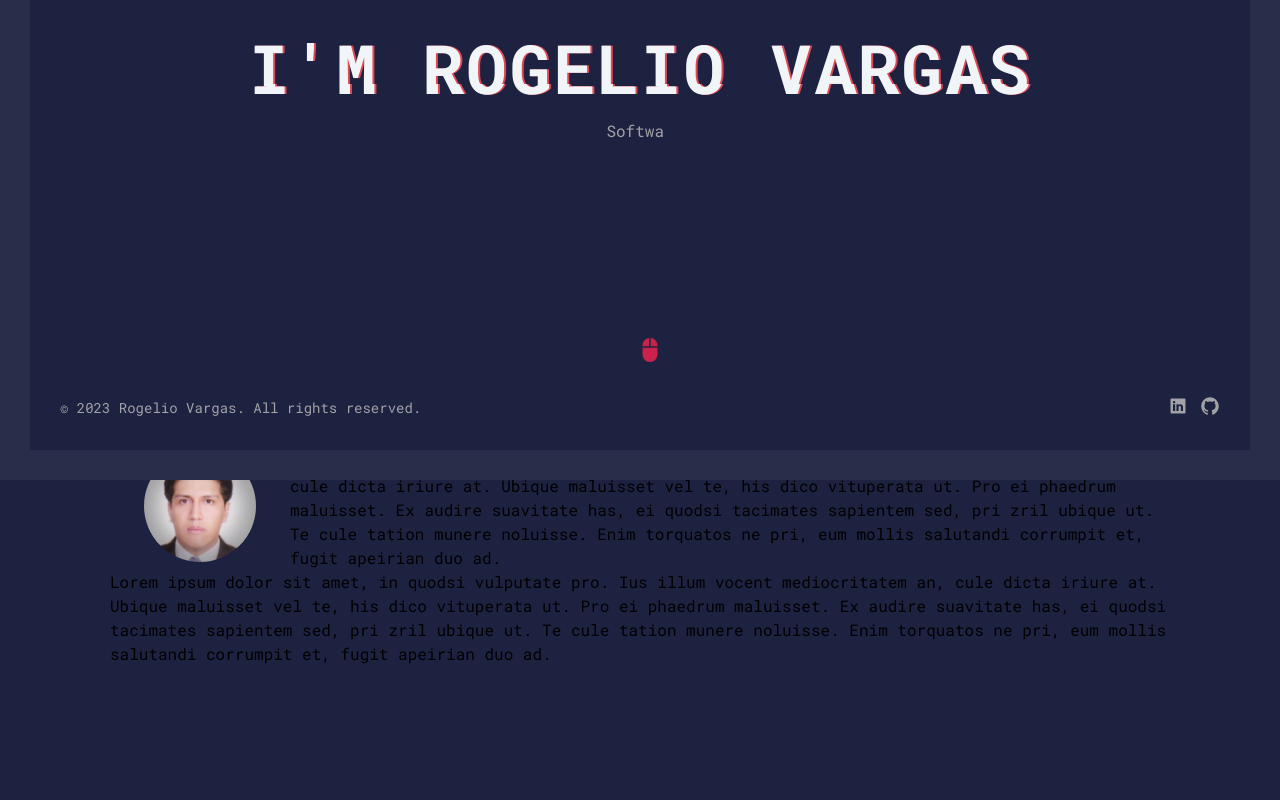
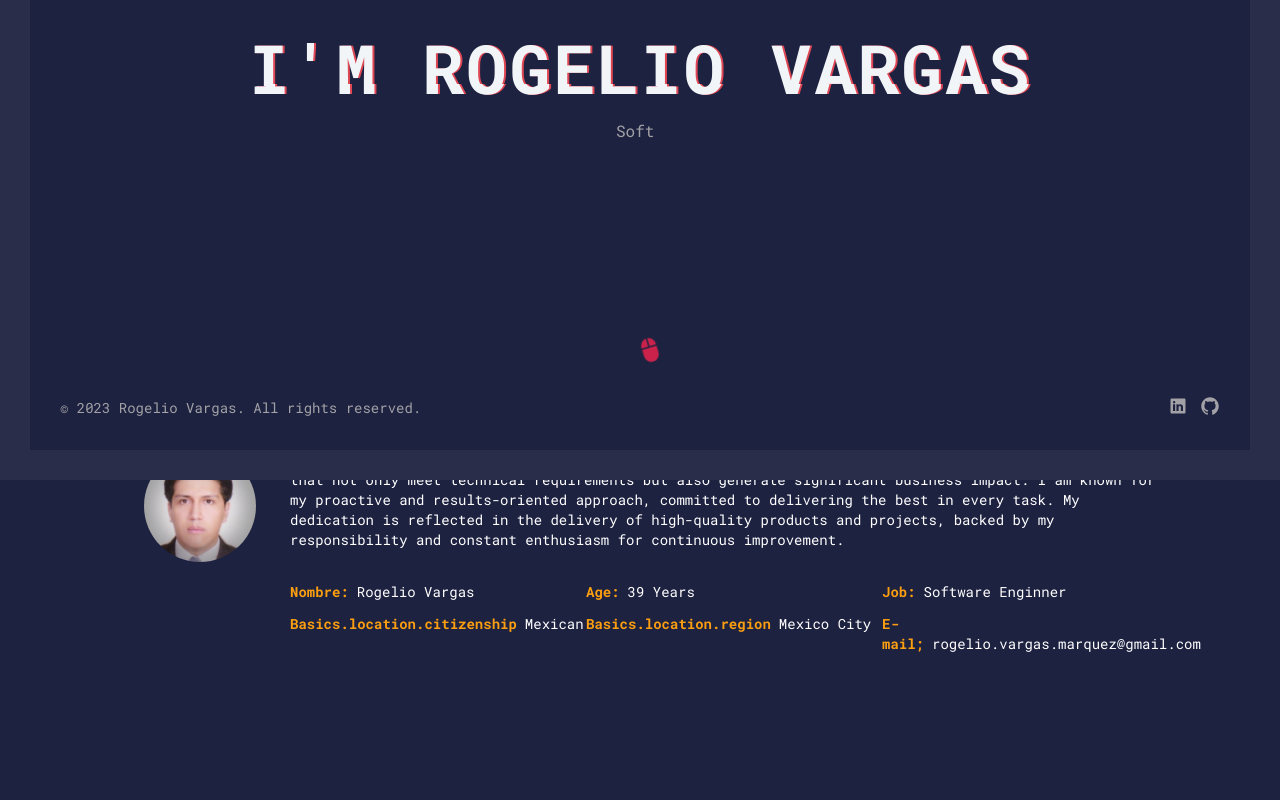
Before and after one commit to ShimonureYue/rogeliovargas-tailwind, a Next.js app: page /en in a window 1280 px wide. Shown: the part 320-1120 px from the top of the page. Built offline with nearby package versions, Linux system fonts and the light colour scheme.

Commit message:
fix(about): added basic information

```diff
--- a/messages/en.json
+++ b/messages/en.json
@@ -10,5 +10,47 @@
   },
   "Footer": {
     "copy": "© 2023 Rogelio Vargas. All rights reserved."
+  },
+  "Basics": {
+    "name": "Nombre:",
+    "age": "Age:",
+    "label": "Job:",
+    "email": "E-mail;",
+    "location": {
+      "city": "Residence",
+      "country": "Country",
+      "Citizenship": "Ciudadanía"
+    }
+  },
+  "basics": {
+    "name": "Rogelio Vargas",
+    "label": "Software Enginner",
+    "image": "",
+    "age": "39 Years",
+    "email": "rogelio.vargas.marquez@gmail.com",
+    "phone": "(912) 555-4321",
+    "url": "https://rogeliovargas.com",
+    "summary": "I'm a Software Engineer specialized in Web Development, passionate about creating innovative solutions that not only meet technical requirements but also generate significant business impact. I am known for my proactive and results-oriented approach, committed to delivering the best in every task. My dedication is reflected in the delivery of high-quality products and projects, backed by my responsibility and constant enthusiasm for continuous improvement.",
+    "location": {
+      "address": "Quinta Saulo #50",
+      "postalCode": "54400",
+      "city": "Atizapan de Zaragoza",
+      "countryCode": "MX",
+      "region": "Mexico City",
+      "country": "Mexico",
+      "citizenship": "Mexican"
+    },
+    "profiles": [
+      {
+        "network": "Linkedin",
+        "username": "rogelio-vargas-marquez",
+        "url": "https://www.linkedin.com/in/rogelio-vargas-marquez"
+      },
+      {
+        "network": "Github",
+        "username": "ShimonureYue",
+        "url": "https://github.com/ShimonureYue"
+      }
+    ]
   }
 }
--- a/messages/es.json
+++ b/messages/es.json
@@ -10,5 +10,142 @@
   },
   "Footer": {
     "copy": "© 2023 Rogelio Vargas. Todos los derechos reservados."
-  }
+  },
+  "Basics": {
+    "name": "Nombre:",
+    "age": "Edad:",
+    "label": "Job:",
+    "email": "Email:",
+    "location": {
+      "region": "Residencia:",
+      "country": "País:",
+      "citizenship": "Ciudadanía:"
+    }
+  },
+  "basics": {
+    "name": "Rogelio Vargas",
+    "label": "Ingeniero de Software",
+    "age": "39 años",
+    "image": "",
+    "email": "rogelio.vargas.marquez@gmail.com",
+    "phone": "(912) 555-4321",
+    "url": "https://rogeliovargas.com",
+    "summary": "Ingeniero de Software especializado en Desarrollo Web, apasionado por crear soluciones innovadoras que no solo cumplen con requisitos técnicos, sino que también generan un impacto comercial significativo. Me distingo por mi enfoque proactivo y orientado a resultados, comprometido a ofrecer lo mejor en cada proyecto. Mi dedicación se refleja en la entrega de productos de alta calidad, respaldada por mi responsabilidad y entusiasmo constante por la mejora continua.",
+    "location": {
+      "address": "Camino a Quinta Saulo",
+      "postalCode": "54400",
+      "city": "Atizapan de Zaragoza",
+      "countryCode": "MX",
+      "region": "Ciudad de México",
+      "country": "México",
+      "citizenship": "Mexicana"
+
+    },
+    "profiles": [
+      {
+        "network": "Linkedin",
+        "username": "rogelio-vargas-marquez",
+        "url": "https://www.linkedin.com/in/rogelio-vargas-marquez"
+      },
+      {
+        "network": "Github",
+        "username": "ShimonureYue",
+        "url": "https://github.com/ShimonureYue"
+      }
+    ]
+  },
+  "work": [
+    {
+      "name": "Company",
+      "position": "President",
+      "url": "https://company.com",
+      "startDate": "2013-01-01",
+      "endDate": "2014-01-01",
+      "summary": "Description…",
+      "highlights": ["Started the company"]
+    }
+  ],
+  "volunteer": [
+    {
+      "organization": "Organization",
+      "position": "Volunteer",
+      "url": "https://organization.com/",
+      "startDate": "2012-01-01",
+      "endDate": "2013-01-01",
+      "summary": "Description…",
+      "highlights": ["Awarded 'Volunteer of the Month'"]
+    }
+  ],
+  "education": [
+    {
+      "institution": "University",
+      "url": "https://institution.com/",
+      "area": "Software Development",
+      "studyType": "Bachelor",
+      "startDate": "2011-01-01",
+      "endDate": "2013-01-01",
+      "score": "4.0",
+      "courses": ["DB1101 - Basic SQL"]
+    }
+  ],
+  "awards": [
+    {
+      "title": "Award",
+      "date": "2014-11-01",
+      "awarder": "Company",
+      "summary": "There is no spoon."
+    }
+  ],
+  "certificates": [
+    {
+      "name": "Certificate",
+      "date": "2021-11-07",
+      "issuer": "Company",
+      "url": "https://certificate.com"
+    }
+  ],
+  "publications": [
+    {
+      "name": "Publication",
+      "publisher": "Company",
+      "releaseDate": "2014-10-01",
+      "url": "https://publication.com",
+      "summary": "Description…"
+    }
+  ],
+  "skills": [
+    {
+      "name": "Web Development",
+      "level": "Master",
+      "keywords": ["HTML", "CSS", "JavaScript"]
+    }
+  ],
+  "languages": [
+    {
+      "language": "English",
+      "fluency": "Native speaker"
+    }
+  ],
+  "interests": [
+    {
+      "name": "Wildlife",
+      "keywords": ["Ferrets", "Unicorns"]
+    }
+  ],
+  "references": [
+    {
+      "name": "Jane Doe",
+      "reference": "Reference…"
+    }
+  ],
+  "projects": [
+    {
+      "name": "Project",
+      "startDate": "2019-01-01",
+      "endDate": "2021-01-01",
+      "description": "Description...",
+      "highlights": ["Won award at AIHacks 2016"],
+      "url": "https://project.com/"
+    }
+  ]
 }
--- a/src/app/[locale]/page.jsx
+++ b/src/app/[locale]/page.jsx
@@ -11,6 +11,10 @@ import { TypingText } from '@/components/TypingText';
 
 export default function LocalePage({ params: { locale } }) {
   const t = useTranslations('LocalePage');
+  const basics = useTranslations('basics');
+  const basicsLabels = useTranslations('Basics');
+
+  console.log('🚀 ~ LocalePage ~ t:', t)
   const aboutRef = useRef(null);
   const portfolioRef = useRef(null);
 
@@ -48,10 +52,10 @@ export default function LocalePage({ params: { locale } }) {
         <section
           id='section-about'
           ref={aboutRef}
-          className='pt-0 pr-20 pb-36 pl-20'
+          className='pt-0 pb-36 pr-6 pl-6  md:pr-20  md:pl-20'
         >
-          <div className='grid grid-cols-[180px_minmax(0,_1fr)]'>
-            <div className='flex w-full justify-center'>
+          <div className='grid grid-cols-1 md:grid-cols-[180px_minmax(0,_1fr)]'>
+            <div className='flex mb-4 md:mb-0 w-full justify-center'>
               <div className='relative w-12 h-12 md:w-20 md:h-20 lg:w-28 lg:h-28 w'>
                 <Image
                   className='rounded-full'
@@ -61,24 +65,25 @@ export default function LocalePage({ params: { locale } }) {
                 />
               </div>
             </div>
-            <div>
-              Lorem ipsum dolor sit amet, in quodsi vulputate pro. Ius illum
-              vocent mediocritatem an, cule dicta iriure at. Ubique maluisset
-              vel te, his dico vituperata ut. Pro ei phaedrum maluisset. Ex
-              audire suavitate has, ei quodsi tacimates sapientem sed, pri zril
-              ubique ut. Te cule tation munere noluisse. Enim torquatos ne pri,
-              eum mollis salutandi corrumpit et, fugit apeirian duo ad.
+            <div className='text-sm text-white'  >
+              <p className='mb-8 text-center md:text-left'>
+                {basics('summary')}
+              </p>
+              <div className='mb-8'>
+                <ul className='grid grid-cols-1 md:grid-cols-2 xl:grid-cols-3 gap-3 gap-x-2 text-center md:text-left '>
+                  <li><strong className='text-orange-light mr-2'>{basicsLabels('name')}</strong>{basics('name')}</li>
+                  <li><strong className='text-orange-light mr-2'>{basicsLabels('age')}</strong>{basics('age')}</li>
+                  <li><strong className='text-orange-light mr-2'>{basicsLabels('label')}</strong>{basics('label')}</li>
+                  <li><strong className='text-orange-light mr-2'>{basicsLabels('location.citizenship')}</strong>{basics('location.citizenship')}</li>
+                  <li><strong className='text-orange-light mr-2'>{basicsLabels('location.region')}</strong>{basics('location.region')}</li>
+                  <li><strong className='text-orange-light mr-2'>{basicsLabels('email')}</strong>{basics('email')}</li>
+                </ul>
+
+              </div>
             </div>
           </div>
-          <p>
-            Lorem ipsum dolor sit amet, in quodsi vulputate pro. Ius illum
-            vocent mediocritatem an, cule dicta iriure at. Ubique maluisset vel
-            te, his dico vituperata ut. Pro ei phaedrum maluisset. Ex audire
-            suavitate has, ei quodsi tacimates sapientem sed, pri zril ubique
-            ut. Te cule tation munere noluisse. Enim torquatos ne pri, eum
-            mollis salutandi corrumpit et, fugit apeirian duo ad.
-          </p>
         </section>
+        {/**
         <section id='section-portfolio' ref={portfolioRef} className='pt-0 pr-20 pb-36 pl-20'>
           <p>
             Lorem ipsum dolor sit amet, in quodsi vulputate pro. Ius illum
@@ -131,6 +136,7 @@ export default function LocalePage({ params: { locale } }) {
             mollis salutandi corrumpit et, fugit apeirian duo ad.
           </p>
         </section>
+         */}
       </div>
     </PageLayout>
   );
```
